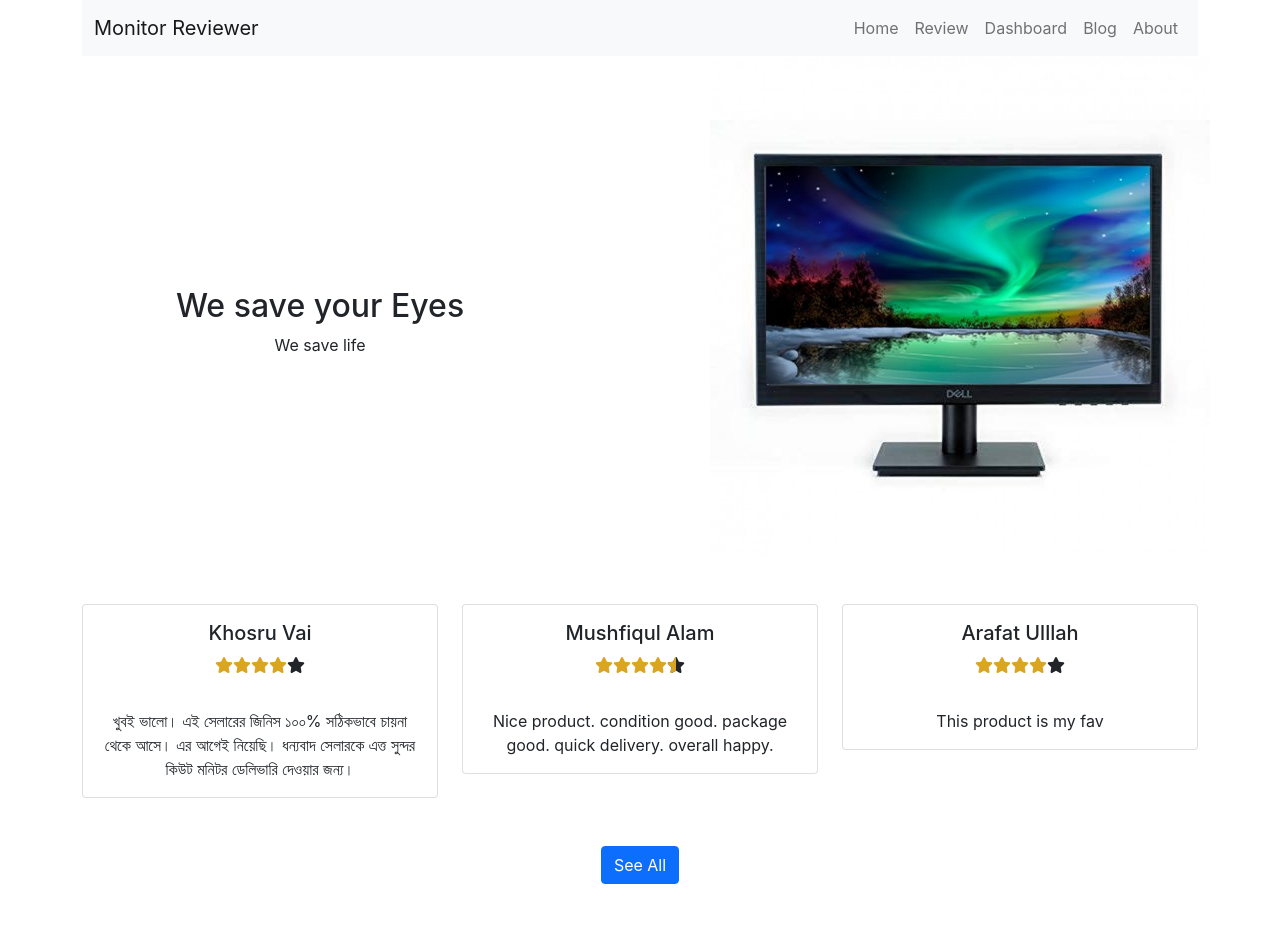
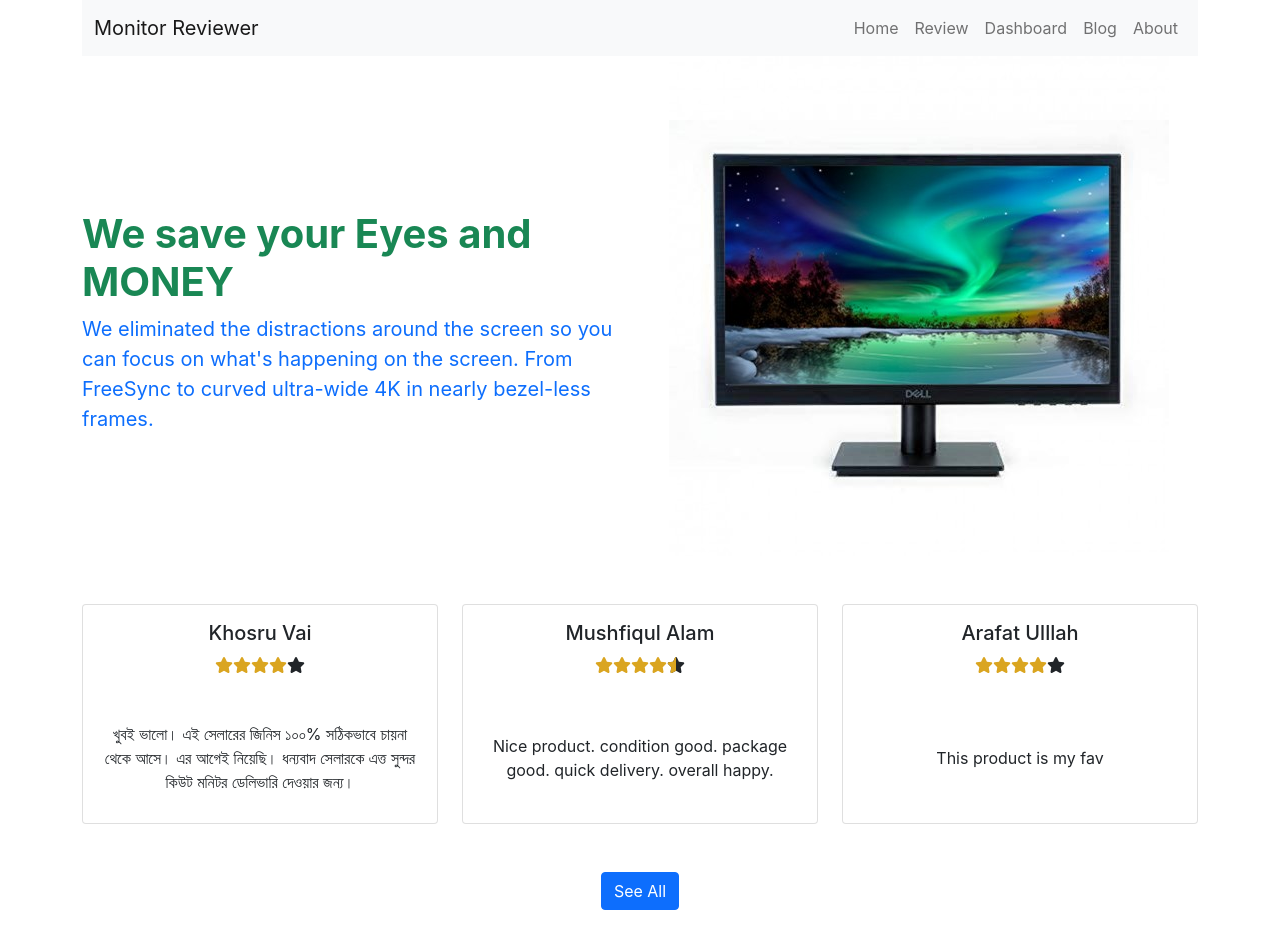
Before and after one commit to Sherlock67/product-analysis-react, a React (Create React App) app: page / in a window 1280 px wide. Shown: the top 948 px of the page. Built offline with nearby package versions, Linux system fonts and the light colour scheme.

Commit message:
beautify

```diff
--- a/public/index.html
+++ b/public/index.html
@@ -25,7 +25,7 @@
       work correctly both with client-side routing and a non-root public URL.
       Learn how to configure a non-root public URL by running `npm run build`.
     -->
-    <title>React App</title>
+    <title>Monitor Reviewer</title>
   </head>
   <body>
     <noscript>You need to enable JavaScript to run this app.</noscript>
--- a/src/Component/Home/Home.js
+++ b/src/Component/Home/Home.js
@@ -3,19 +3,19 @@ import './Home.css';
 import logo from '../../resources/d1918h-01-500x500.jpg'
 const Home = () => {
     return (
-        <div className='row '>
+        <div className='container'>
+                   <div className='row '>
             <div className='col-12 col-lg-6 order-2 order-lg-1 d-flex flex-column justify-content-center'>
 
-                    <h2 className='mt-5' >We save your Eyes</h2>
-                    <p className=''>We save life </p>
-
-
-
+                    <h2 className='mt-5 fs-1 text-start text-success fw-bolder'>We save your Eyes and MONEY</h2>
+                    <p className='text-primary fs-5 text-start  '> We eliminated the distractions around the screen so you can focus on what's happening on the screen. From FreeSync to curved ultra-wide 4K in nearly bezel-less frames. </p>
             </div>
             <div className='col-12 col-lg-6 order-1 order-lg-2'>
                 <img className="img-fluid  " src={logo} alt=''/>
             </div>
         </div>
+        </div>
+
     );
 };
 
--- a/src/Component/Review/Review.js
+++ b/src/Component/Review/Review.js
@@ -1,7 +1,7 @@
 import React from 'react';
 import { Link } from 'react-router-dom';
 import useReview from '../../hook/useReview';
-import Home from '../Home/Home';
+
 import ReviewCard from '../ReviewCard/ReviewCard';
 import './Review.css'
 const Review = () => {
--- a/src/Component/ReviewCard/ReviewCard.css
+++ b/src/Component/ReviewCard/ReviewCard.css
@@ -0,0 +1,3 @@
+.fixed-height{
+    height: 220px;
+}
--- a/src/Component/ReviewCard/ReviewCard.js
+++ b/src/Component/ReviewCard/ReviewCard.js
@@ -1,12 +1,13 @@
 import React from "react";
 import Rating from "react-rating";
+import './ReviewCard.css'
 import { faStar } from "@fortawesome/free-solid-svg-icons";
 import { FontAwesomeIcon } from "@fortawesome/react-fontawesome";
 const ReviewCard = ({ review }) => {
   const { name, rating, comments } = review;
   return (
-    <div className="col">
-      <div className="card">
+    <div className="col ">
+      <div className="card fixed-height">
         <div className="card-body">
           <h5 className="card-title">{name}</h5>
           <Rating
```
